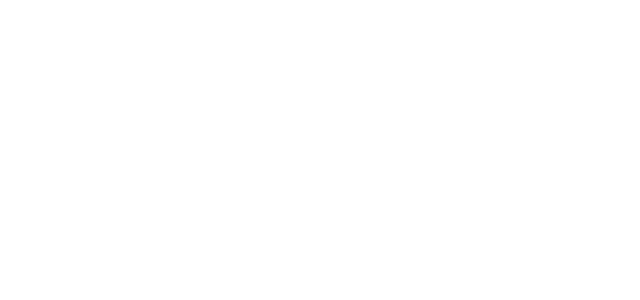
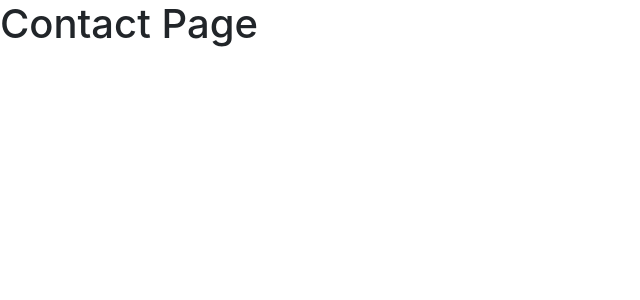
Before and after one commit to zachdrummond/portfolio-react, a React (Create React App) app: page /contact in a window 1280 px wide. Shown: the top 300 px of the page, without its empty margins (0-640 px from the left). Built offline with nearby package versions, Linux system fonts and the light colour scheme.

Commit message:
Imported react-router-dom and created about, portfolio, and contact files

```diff
--- a/package.json
+++ b/package.json
@@ -10,6 +10,7 @@
     "react": "^17.0.1",
     "react-bootstrap": "^1.4.0",
     "react-dom": "^17.0.1",
+    "react-router-dom": "^5.2.0",
     "react-scripts": "4.0.0",
     "web-vitals": "^0.2.4"
   },
--- a/src/App.js
+++ b/src/App.js
@@ -1,9 +1,19 @@
-
+import { BrowserRouter as Router, Route, Switch } from "react-router-dom";
+import About from "./components/About";
+import Portfolio from "./components/Portfolio";
+import Contact from "./components/Contact";
 
 function App() {
   return (
     <div className="App">
-
+      <Router>
+        <Switch>
+          <Route exact path="/" component={About}/>
+          <Route exact path="/about" component={About}/>
+          <Route exact path="/portfolio" component={Portfolio}/>
+          <Route exact path="/contact" component={Contact}/>
+        </Switch>
+      </Router>
     </div>
   );
 }
--- /dev/null
+++ b/src/components/About.jsx
@@ -0,0 +1,11 @@
+import React from 'react';
+
+const About = () => {
+    return (
+        <>
+            <h1>About Page</h1>
+        </>
+    );
+};
+
+export default About;
--- /dev/null
+++ b/src/components/Contact.jsx
@@ -0,0 +1,11 @@
+import React from 'react';
+
+const Contact = () => {
+    return (
+        <>
+            <h1>Contact Page</h1>
+        </>
+    );
+};
+
+export default Contact;
--- /dev/null
+++ b/src/components/Portfolio.jsx
@@ -0,0 +1,11 @@
+import React from 'react';
+
+const Portfolio = () => {
+    return (
+        <>
+            <h1>Portfolio Page</h1>
+        </>
+    );
+};
+
+export default Portfolio;
```
Also changed, not shown: 1 other file (tests, documents, lock files or other folders).
